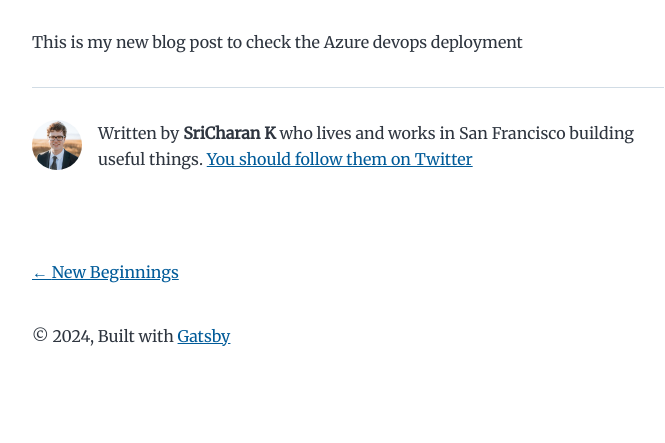
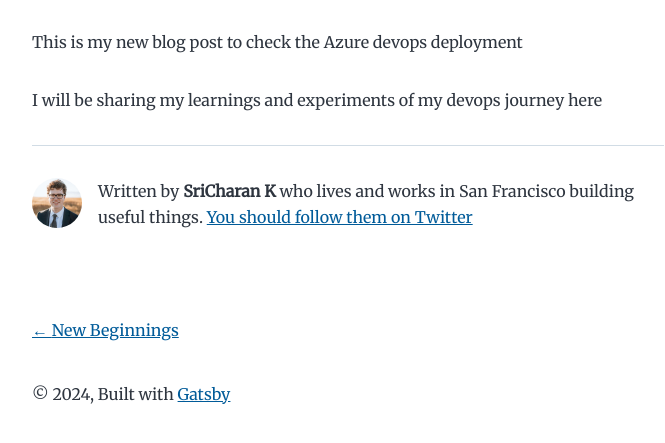
Before and after one commit to khandeshsricharan/gatsby-blog-2024, a Gatsby site: page /devops-charan/ in a window 1280 px wide. Shown: the part 211-654 px from the top of the page, without its empty margins (292-957 px from the left). Built offline with nearby package versions, Linux system fonts and the light colour scheme; Gatsby itself is replaced by a stand-in of ours.

Commit message:
updated post

```diff
--- a/content/blog/devops-charan/index.md
+++ b/content/blog/devops-charan/index.md
@@ -5,3 +5,5 @@ description: "Charan Devops Rockstar"
 ---
 
 This is my new blog post to check the Azure devops deployment
+
+I will be sharing my learnings and experiments of my devops journey here
```
